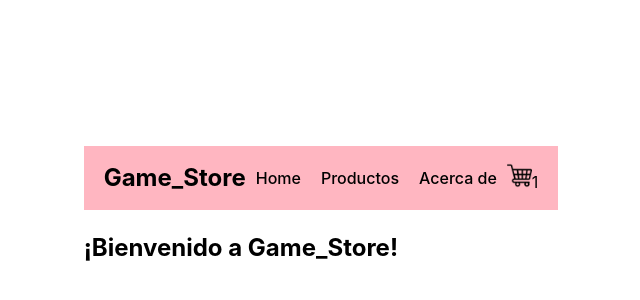
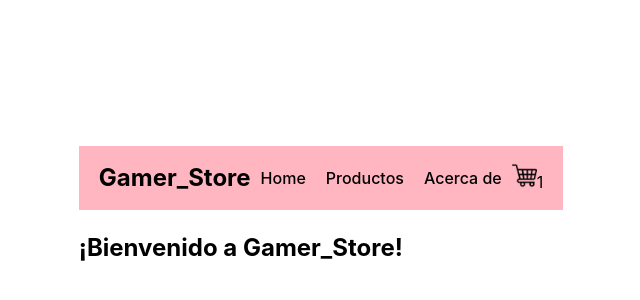
Before and after one commit to ShodriiBs/ReactJS-Bustos, a React (Vite) app: page / in a window 1280 px wide. Shown: the part 184-484 px from the top of the page, without its empty margins (319-959 px from the left). Built offline with nearby package versions, Linux system fonts and the light colour scheme.

Commit message:
Correccion nombre ecommerce

```diff
--- a/src/App.jsx
+++ b/src/App.jsx
@@ -6,7 +6,7 @@ function App() {
   return (
     <div>
       <NavBar />
-      <ItemListContainer saludosTienda="¡Bienvenido a Game_Store!" />
+      <ItemListContainer saludosTienda="¡Bienvenido a Gamer_Store!" />
     </div>
   );
 }
--- a/src/components/Navbar/NavBar.jsx
+++ b/src/components/Navbar/NavBar.jsx
@@ -5,7 +5,7 @@ const NavBar = () => {
     <div className="divPrincipal">
 
         <div className="logo">
-            <h2>Game_Store</h2>
+            <h2>Gamer_Store</h2>
         </div>
 
         <ul className="nav-links">
```
